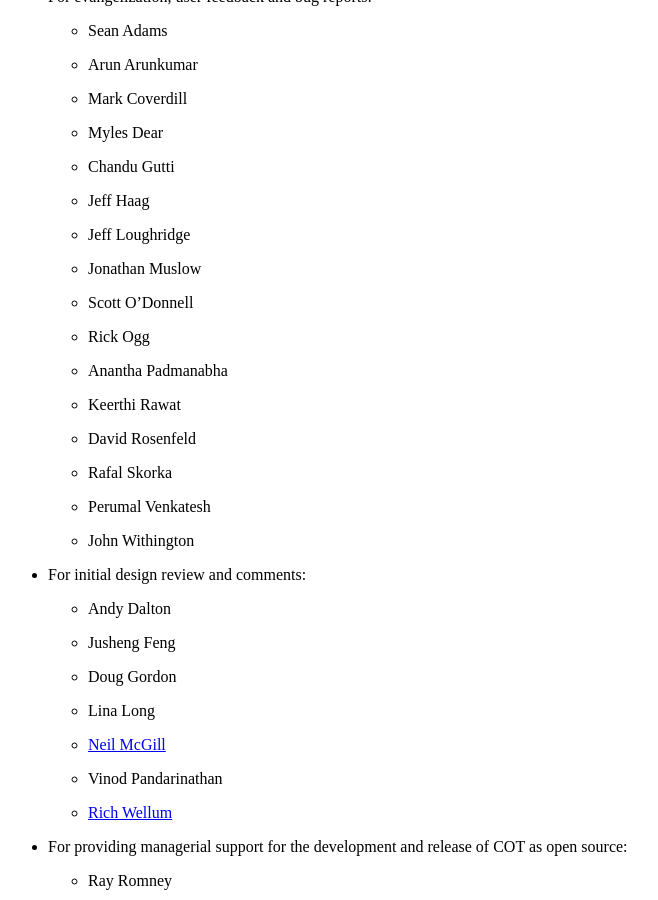
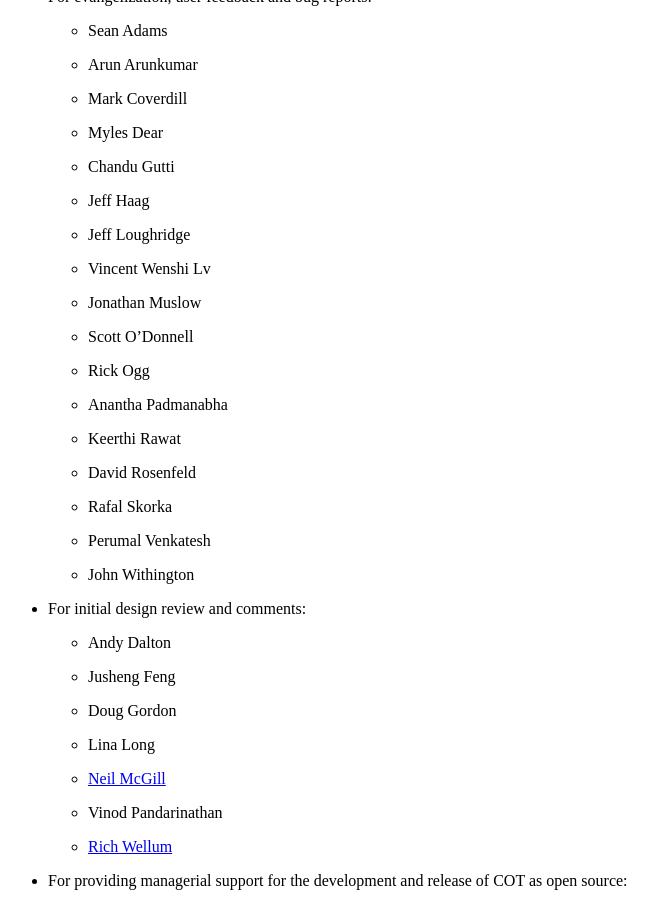
Before and after one commit to glennmatthews/cot, a Sphinx documentation site: the page built from docs/thanks.rst, in a window 1280 px wide and 900 px high, scrolled down 434 px. Shown: the whole window, without its empty margins (0-658 px from the left). Built offline with Sphinx 7.4.7 and the Read the Docs theme 2.0.0, drawn with Linux system fonts in a browser that asks for light colours; pages that are not in the unit, such as notebooks, are missing from menus.

Commit message:
Add Vincent

```diff
--- a/docs/thanks.rst
+++ b/docs/thanks.rst
@@ -12,6 +12,7 @@ We would like to thank:
   * Chandu Gutti
   * Jeff Haag
   * Jeff Loughridge
+  * Vincent Wenshi Lv
   * Jonathan Muslow
   * Scott O'Donnell
   * Rick Ogg
```
